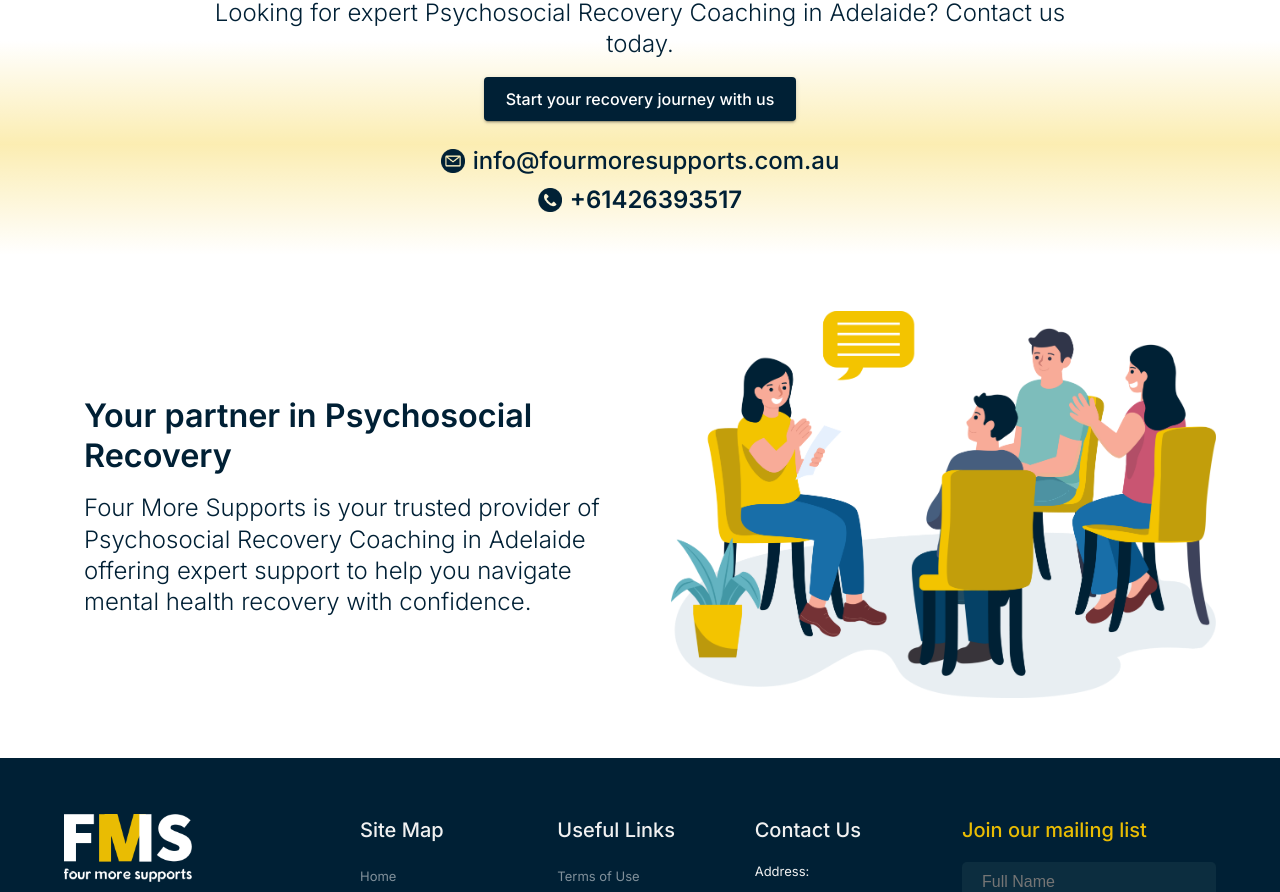
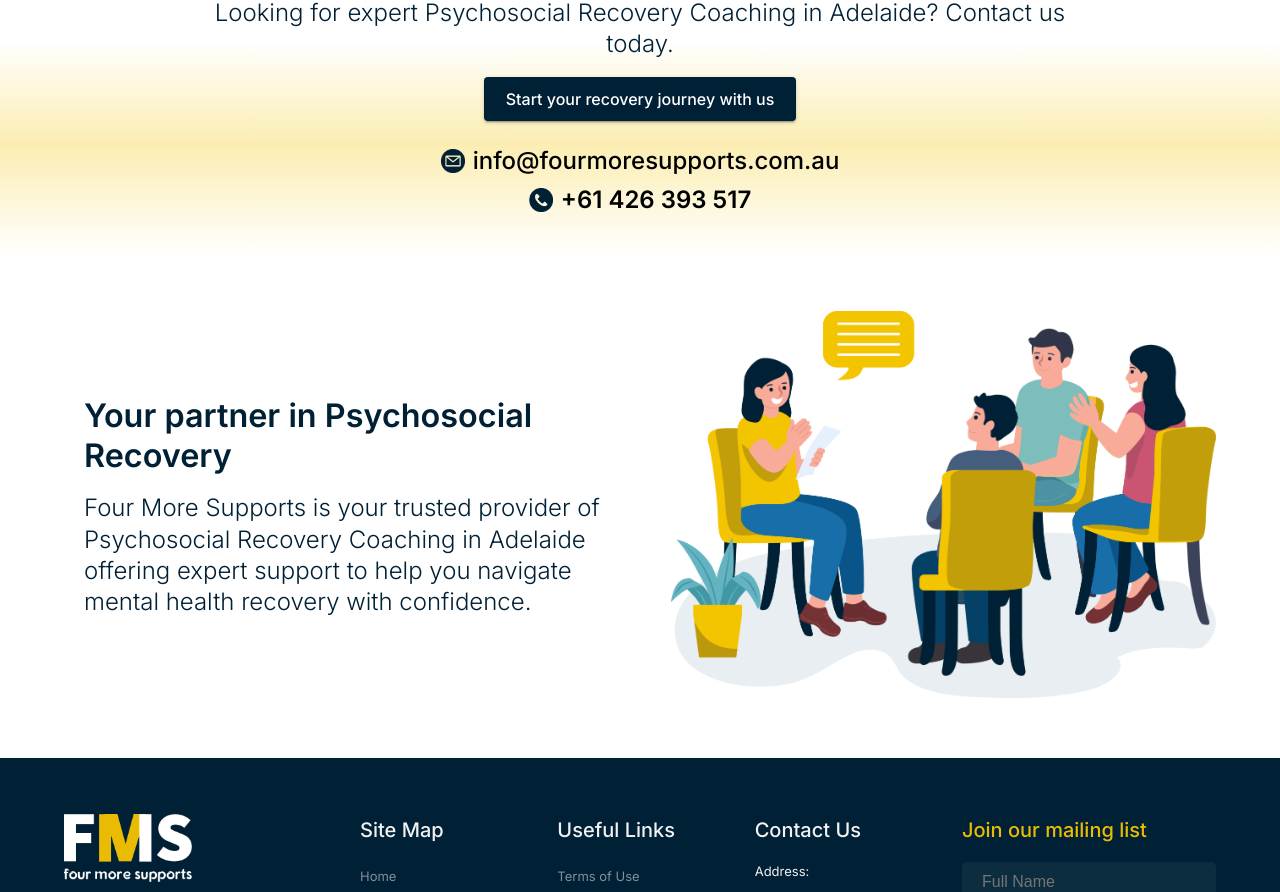
Before and after one commit to sahher321/four-more-support, a React (Vite) app: page /psycho in a window 1280 px wide. Shown: the part 3167-4059 px from the top of the page. Built offline with nearby package versions, Linux system fonts and the light colour scheme.

Commit message:
Refactor SupportSection, Home, Psyhco, and Service components by removing unnecessary whitespace, correcting text formatting, and enhancing accessibility with alt attributes for images.

```diff
--- a/src/components/Section/SupportSection.jsx
+++ b/src/components/Section/SupportSection.jsx
@@ -20,7 +20,6 @@
         backgroundSize: "cover",
         backgroundPosition: "center",
         backgroundRepeat: "no-repeat",
-
         position: "relative",
         overflow: "hidden",
       }}
--- a/src/screens/Home/Home.jsx
+++ b/src/screens/Home/Home.jsx
@@ -62,7 +62,7 @@
               </Typography>
 
               <Typography variant="h5" fontWeight={400} color="secondary.main">
-                Specializing in NDIS Support Coordination
+                Specialising in NDIS Support Coordination
                 <Box
                   component="br"
                   sx={{
@@ -82,7 +82,7 @@
                 onClick={() => navigate("/contact")}
                 sx={{
                   width: "max-content",
-                  fontSize: "16px",
+                  fontSize: "15px",
                   textTransform: "none",
                   mt: { lg: "2px" },
                   backgroundColor: "secondary.main",
--- a/src/screens/Psyhco/Psyhco.jsx
+++ b/src/screens/Psyhco/Psyhco.jsx
@@ -26,7 +26,6 @@
   const navigate = useNavigate();
   return (
     <>
-
       <SupportSectionSecond
         heading="What is Psychosocial Recovery Coaching?"
         para="At Four More Supports, our Psychosocial Recovery Coaching helps individuals with psychosocial disabilities build resilience and lead fulfilling lives through personalised, strength-based support."
@@ -113,11 +112,11 @@
       <Box
         sx={{
           background: `linear-gradient(
-      to bottom,
-      rgba(243, 196, 0, 0) 38%,
-      rgba(243, 196, 0, 0.3) 68%,
-      rgba(243, 196, 0, 0) 100%
-    )`,
+                       to bottom,
+                       rgba(243, 196, 0, 0) 38%,
+                       rgba(243, 196, 0, 0.3) 68%,
+                       rgba(243, 196, 0, 0) 100%
+                        )`,
         }}
         paddingY={5}
       >
@@ -172,13 +171,16 @@
                 display="flex"
                 alignItems="center"
                 gap={1}
+                component="a"
+                href="mailto:info@fourmoresupports.com.au"
+                sx={{ textDecoration: "none", color: "inherit" }}
               >
                 <span
                   style={{ width: "24px", height: "24px", display: "flex" }}
                 >
                   <img
                     src={maildark}
-                    alt=""
+                    alt="email"
                     style={{ width: "100%", height: "100%" }}
                   />
                 </span>
@@ -194,17 +196,20 @@
                 display="flex"
                 alignItems="center"
                 gap={1}
+                component="a"
+                href="tel:+61426393517"
+                sx={{ textDecoration: "none", color: "inherit" }} // keeps style clean
               >
                 <span
                   style={{ width: "24px", height: "24px", display: "flex" }}
                 >
                   <img
                     src={phonedark}
-                    alt=""
+                    alt="phone"
                     style={{ width: "100%", height: "100%" }}
                   />
                 </span>
-                +61426393517
+                +61 426 393 517
               </Typography>
             </Stack>
           </Stack>
--- a/src/screens/Service/Service.jsx
+++ b/src/screens/Service/Service.jsx
@@ -114,7 +114,7 @@
       </Box>
       <SupportSection
         heading="Tailored NDIS Support for Complex Needs"
-        para="Our Specialist Support Coordination in Adelaide is designed for individuals with:"
+        para="Our Specialist Support Coordination in Adelaide is designed for individuals with"
         image={sideImage3}
         items={itemSecond}
         reverse="true"
```
